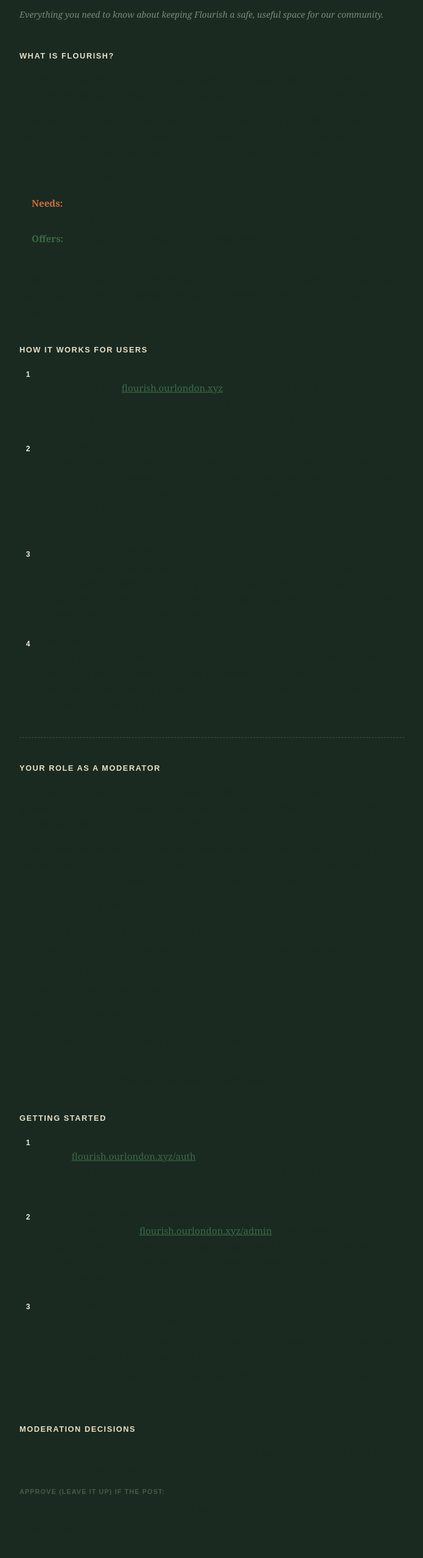
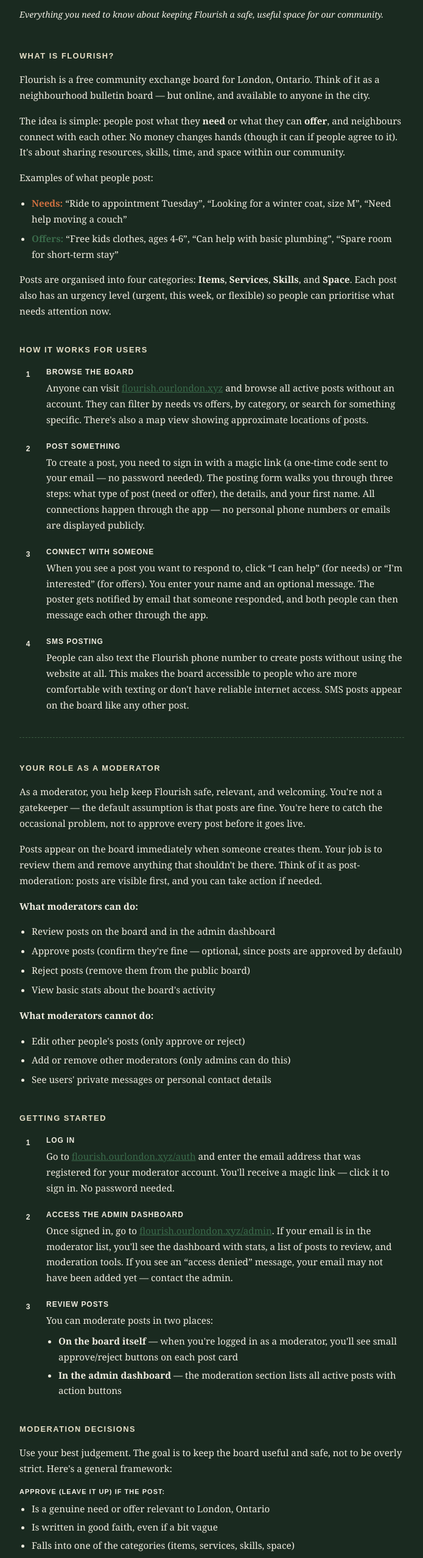
Before and after one commit to explorience/flourish, a Next.js app: page /guide in a window 1280 px wide. Shown: the part 187-2742 px from the top of the page at 61% size, without its empty margins (292-987 px from the left). Built offline with nearby package versions, Linux system fonts and the light colour scheme; no server answers.

Commit message:
fix: mod guide legibility (cream text on dark bg) + add testing checklist

```diff
--- a/src/app/guide/page.tsx
+++ b/src/app/guide/page.tsx
@@ -22,7 +22,7 @@ export default function ModeratorGuidePage() {
         >
           Moderator Guide
         </h1>
-        <p className="text-sm mb-12" style={{ ...sr, color: 'var(--ink-muted)', fontStyle: 'italic' }}>
+        <p className="text-sm mb-12" style={{ ...sr, color: 'var(--card-hover)', fontStyle: 'italic' }}>
           Everything you need to know about keeping Flourish a safe, useful space for our community.
         </p>
 
@@ -41,7 +41,7 @@ export default function ModeratorGuidePage() {
           <P>
             Examples of what people post:
           </P>
-          <ul className="ml-5 space-y-1.5 mb-4" style={{ ...sr, color: 'var(--ink)', fontSize: '0.95rem', lineHeight: 1.7, listStyleType: 'disc' }}>
+          <ul className="ml-5 space-y-1.5 mb-4" style={{ ...sr, color: 'var(--card)', fontSize: '0.95rem', lineHeight: 1.7, listStyleType: 'disc' }}>
             <li><strong style={{ color: 'var(--need)' }}>Needs:</strong> &ldquo;Ride to appointment Tuesday&rdquo;, &ldquo;Looking for a winter coat, size M&rdquo;, &ldquo;Need help moving a couch&rdquo;</li>
             <li><strong style={{ color: 'var(--offer)' }}>Offers:</strong> &ldquo;Free kids clothes, ages 4-6&rdquo;, &ldquo;Can help with basic plumbing&rdquo;, &ldquo;Spare room for short-term stay&rdquo;</li>
           </ul>
@@ -92,7 +92,7 @@ export default function ModeratorGuidePage() {
           <P>
             <strong>What moderators can do:</strong>
           </P>
-          <ul className="ml-5 space-y-1.5 mb-4" style={{ ...sr, color: 'var(--ink)', fontSize: '0.95rem', lineHeight: 1.7, listStyleType: 'disc' }}>
+          <ul className="ml-5 space-y-1.5 mb-4" style={{ ...sr, color: 'var(--card)', fontSize: '0.95rem', lineHeight: 1.7, listStyleType: 'disc' }}>
             <li>Review posts on the board and in the admin dashboard</li>
             <li>Approve posts (confirm they&apos;re fine — optional, since posts are approved by default)</li>
             <li>Reject posts (remove them from the public board)</li>
@@ -101,7 +101,7 @@ export default function ModeratorGuidePage() {
           <P>
             <strong>What moderators cannot do:</strong>
           </P>
-          <ul className="ml-5 space-y-1.5 mb-4" style={{ ...sr, color: 'var(--ink)', fontSize: '0.95rem', lineHeight: 1.7, listStyleType: 'disc' }}>
+          <ul className="ml-5 space-y-1.5 mb-4" style={{ ...sr, color: 'var(--card)', fontSize: '0.95rem', lineHeight: 1.7, listStyleType: 'disc' }}>
             <li>Edit other people&apos;s posts (only approve or reject)</li>
             <li>Add or remove other moderators (only admins can do this)</li>
             <li>See users&apos; private messages or personal contact details</li>
@@ -135,7 +135,7 @@ export default function ModeratorGuidePage() {
           </P>
 
           <SubHead text="Approve (leave it up) if the post:" />
-          <ul className="ml-5 space-y-1 mb-5" style={{ ...sr, color: 'var(--ink)', fontSize: '0.95rem', lineHeight: 1.7, listStyleType: 'disc' }}>
+          <ul className="ml-5 space-y-1 mb-5" style={{ ...sr, color: 'var(--card)', fontSize: '0.95rem', lineHeight: 1.7, listStyleType: 'disc' }}>
             <li>Is a genuine need or offer relevant to London, Ontario</li>
             <li>Is written in good faith, even if a bit vague</li>
             <li>Falls into one of the categories (items, services, skills, space)</li>
@@ -143,7 +143,7 @@ export default function ModeratorGuidePage() {
           </ul>
 
           <SubHead text="Reject (remove it) if the post:" />
-          <ul className="ml-5 space-y-1 mb-5" style={{ ...sr, color: 'var(--ink)', fontSize: '0.95rem', lineHeight: 1.7, listStyleType: 'disc' }}>
+          <ul className="ml-5 space-y-1 mb-5" style={{ ...sr, color: 'var(--card)', fontSize: '0.95rem', lineHeight: 1.7, listStyleType: 'disc' }}>
             <li>Is spam, advertising, or a commercial solicitation</li>
             <li>Contains hate speech, threats, harassment, or discrimination</li>
             <li>Shares someone else&apos;s private information</li>
@@ -154,7 +154,7 @@ export default function ModeratorGuidePage() {
           </ul>
 
           <SubHead text="Use your judgement for:" />
-          <ul className="ml-5 space-y-1 mb-5" style={{ ...sr, color: 'var(--ink)', fontSize: '0.95rem', lineHeight: 1.7, listStyleType: 'disc' }}>
+          <ul className="ml-5 space-y-1 mb-5" style={{ ...sr, color: 'var(--card)', fontSize: '0.95rem', lineHeight: 1.7, listStyleType: 'disc' }}>
             <li>Posts that are vague but seem genuine — leave them up, people can ask for details</li>
             <li>Posts offering paid services — fine as long as they&apos;re not pushy commercial ads</li>
             <li>Posts from outside London — if it&apos;s nearby (e.g. St. Thomas, Woodstock) and relevant, it&apos;s probably fine</li>
@@ -182,7 +182,7 @@ export default function ModeratorGuidePage() {
 
         {/* ─── PART 3: CODE OF CONDUCT ─── */}
         <Section title="Moderator code of conduct">
-          <ul className="ml-5 space-y-2.5 mb-4" style={{ ...sr, color: 'var(--ink)', fontSize: '0.95rem', lineHeight: 1.7, listStyleType: 'disc' }}>
+          <ul className="ml-5 space-y-2.5 mb-4" style={{ ...sr, color: 'var(--card)', fontSize: '0.95rem', lineHeight: 1.7, listStyleType: 'disc' }}>
             <li><strong>Be fair and consistent.</strong> Apply the same standards to all posts regardless of who posted them.</li>
             <li><strong>Assume good faith.</strong> Most people are genuinely trying to participate. Give the benefit of the doubt.</li>
             <li><strong>Protect privacy.</strong> Don&apos;t share any user information you see through the admin tools. Don&apos;t screenshot or discuss specific users outside the mod team.</li>
@@ -190,6 +190,43 @@ export default function ModeratorGuidePage() {
             <li><strong>Ask if unsure.</strong> It&apos;s better to check with the admin than to make a wrong call. No one expects you to have all the answers.</li>
             <li><strong>Be kind.</strong> If you ever interact with a user about moderation (e.g. if we add messaging to posters), be respectful and explain clearly.</li>
           </ul>
+        </Section>
+
+        <Divider />
+
+        {/* ─── PART 4: THINGS TO TEST ─── */}
+        <Section title="Things to test">
+          <P>
+            Before you start moderating, walk through these steps to make sure everything works for you.
+            This should only take a few minutes.
+          </P>
+
+          <SubHead text="As a regular user" />
+          <ul className="ml-5 space-y-1.5 mb-5" style={{ ...sr, color: 'var(--card)', fontSize: '0.95rem', lineHeight: 1.7, listStyleType: 'disc' }}>
+            <li>Browse the board without logging in — can you see posts, filter by need/offer, search?</li>
+            <li>Open the map view — do location pins show up?</li>
+            <li>Log in with your email — did the magic link arrive? (Check spam if not)</li>
+            <li>Create a test post (mark it as an offer, something like &ldquo;Test post — please ignore&rdquo;) — does it appear on the board?</li>
+            <li>Respond to your own test post or another test post — does the poster get notified?</li>
+            <li>Try texting the SMS number ((226) 242-0489) with &ldquo;hello&rdquo; — does the AI assistant respond?</li>
+            <li>Delete or mark your test post as fulfilled when done</li>
+          </ul>
+
+          <SubHead text="As a moderator" />
+          <ul className="ml-5 space-y-1.5 mb-5" style={{ ...sr, color: 'var(--card)', fontSize: '0.95rem', lineHeight: 1.7, listStyleType: 'disc' }}>
+            <li>Go to <a href="https://flourish.ourlondon.xyz/admin" style={{ color: 'var(--offer)', textDecoration: 'underline' }}>flourish.ourlondon.xyz/admin</a> — can you access the dashboard?</li>
+            <li>Find a test post in the moderation list — can you see the approve/reject buttons?</li>
+            <li>Approve a test post — does the status update?</li>
+            <li>Reject a test post — does it disappear from the public board?</li>
+            <li>Check the stats section — does it show recent activity?</li>
+          </ul>
+
+          <SubHead text="If something doesn't work" />
+          <P>
+            Don&apos;t worry — just note what happened and let the admin know through the{' '}
+            <a href="https://flourish.ourlondon.xyz/feedback" style={{ color: 'var(--offer)', textDecoration: 'underline' }}>feedback form</a>.
+            Include what you tried, what you expected, and what actually happened.
+          </P>
         </Section>
 
         <Section title="Questions?">
@@ -228,7 +265,7 @@ function SubHead({ text }: { text: string }) {
   return (
     <p
       className="text-xs font-bold uppercase tracking-wider mb-2 mt-4"
-      style={{ fontFamily: 'var(--font-display)', color: 'var(--ink-light)', fontSize: '0.68rem', letterSpacing: '0.1em' }}
+      style={{ fontFamily: 'var(--font-display)', color: 'var(--card-hover)', fontSize: '0.68rem', letterSpacing: '0.1em' }}
     >
       {text}
     </p>
@@ -237,7 +274,7 @@ function SubHead({ text }: { text: string }) {
 
 function P({ children }: { children: React.ReactNode }) {
   return (
-    <p className="mb-4" style={{ fontFamily: 'var(--font-serif)', color: 'var(--ink)', fontSize: '0.95rem', lineHeight: 1.7 }}>
+    <p className="mb-4" style={{ fontFamily: 'var(--font-serif)', color: 'var(--card)', fontSize: '0.95rem', lineHeight: 1.7 }}>
       {children}
     </p>
   );
@@ -253,10 +290,10 @@ function Step({ n, label, children }: { n: number; label: string; children: Reac
         {n}
       </div>
       <div className="flex-1">
-        <p className="text-sm font-bold mb-1" style={{ fontFamily: 'var(--font-display)', color: 'var(--ink)', textTransform: 'uppercase', letterSpacing: '0.08em', fontSize: '0.75rem' }}>
+        <p className="text-sm font-bold mb-1" style={{ fontFamily: 'var(--font-display)', color: 'var(--card)', textTransform: 'uppercase', letterSpacing: '0.08em', fontSize: '0.75rem' }}>
           {label}
         </p>
-        <div style={{ fontFamily: 'var(--font-serif)', color: 'var(--ink)', fontSize: '0.95rem', lineHeight: 1.7 }}>
+        <div style={{ fontFamily: 'var(--font-serif)', color: 'var(--card)', fontSize: '0.95rem', lineHeight: 1.7 }}>
           {children}
         </div>
       </div>
```
